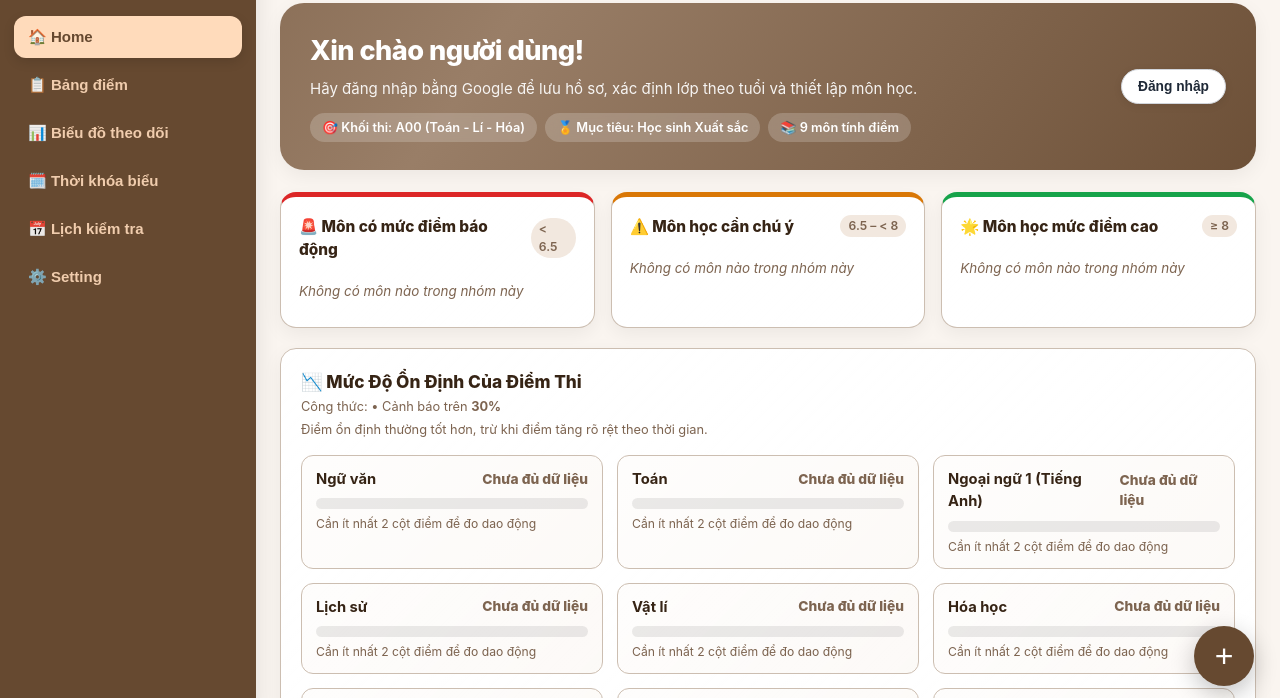
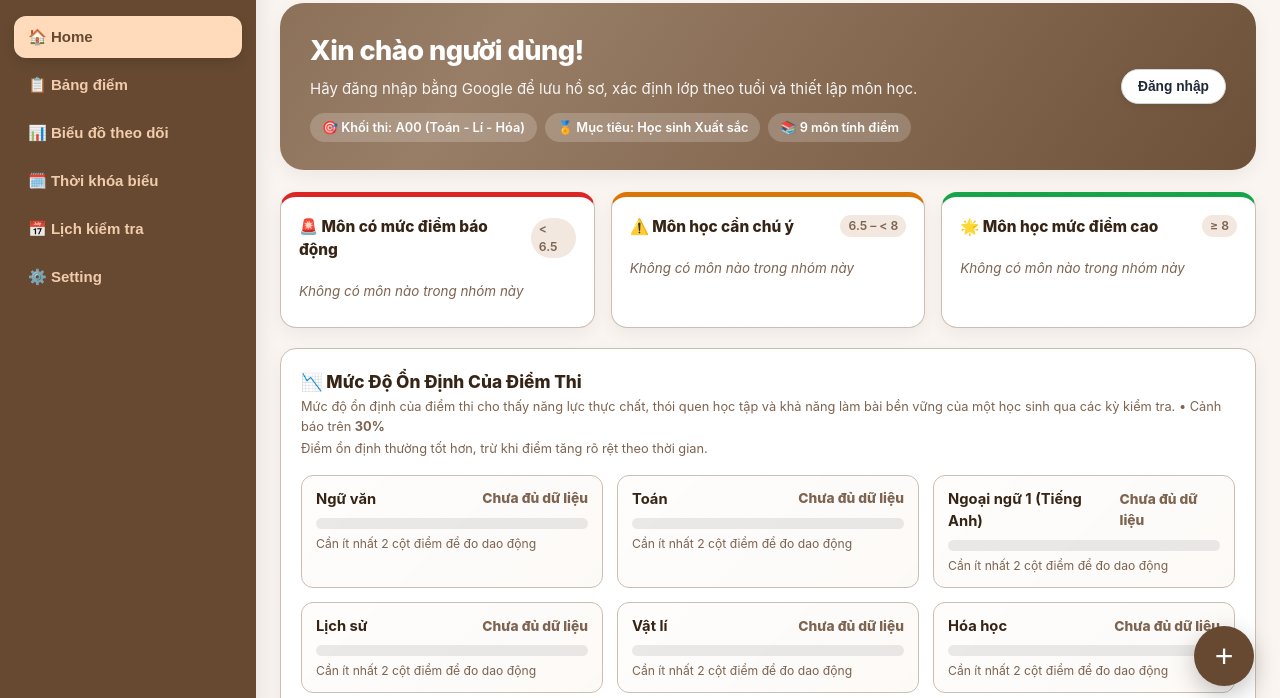
Before and after one commit to kagkagisdev/STUDY-TRACK, a plain HTML site: page index.html in a window 1280 px wide. Shown: the part 88-786 px from the top of the page. Drawn offline with nearby package versions, Linux system fonts and the light colour scheme.

Commit message:
Update stability description for exam scores

```diff
--- a/index.html
+++ b/index.html
@@ -1096,7 +1096,7 @@
             <div>
               <div class="card-title">📉 Mức Độ Ổn Định Của Điểm Thi</div>
               <div style="font-size:0.8rem; color:var(--muted); margin-top:2px;">
-                Công thức: <code></code> • Cảnh báo trên <strong id="flucThresholdLabel">30%</strong><div style="margin-top:3px">Điểm ổn định thường tốt hơn, trừ khi điểm tăng rõ rệt theo thời gian.</div>
+                Mức độ ổn định của điểm thi cho thấy năng lực thực chất, thói quen học tập và khả năng làm bài bền vững của một học sinh qua các kỳ kiểm tra. <code></code> • Cảnh báo trên <strong id="flucThresholdLabel">30%</strong><div style="margin-top:3px">Điểm ổn định thường tốt hơn, trừ khi điểm tăng rõ rệt theo thời gian.</div>
               </div>
             </div>
           </div>
```
